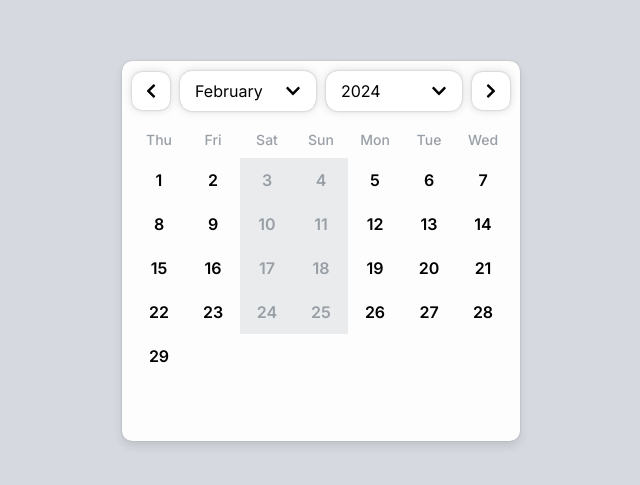
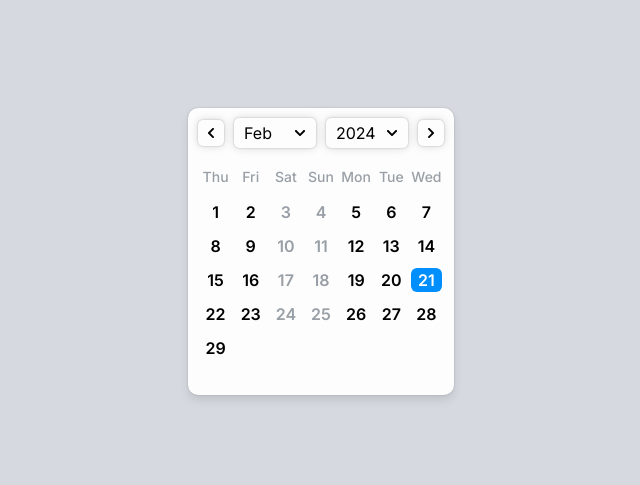
Before and after one commit to Ad1tyARa0/date-picker, a React (Vite) app: page / in a window 1280 px wide. Shown: the part 149-634 px from the top of the page, without its empty margins (319-959 px from the left). Built offline with nearby package versions, Linux system fonts and the light colour scheme; the HTML template or start-up script is replaced by a standard one.

Commit message:
Added the select dates feature.

```diff
--- a/src/App.tsx
+++ b/src/App.tsx
@@ -1,13 +1,11 @@
 import './App.scss'
-
+import { DateRangePicker } from './components/date-range-picker/DateRangePicker';
 import './sass/globals.scss';
-
-import { DatePicker } from './components/date-picker/DatePicker'
 
 function App() {
   return (
     <div className='app'>
-      <DatePicker />
+      <DateRangePicker />
     </div>
   )
 }
--- a/src/components/custom-dropdown/CustomDropdown.scss
+++ b/src/components/custom-dropdown/CustomDropdown.scss
@@ -4,14 +4,14 @@
 $css_prefix: ".cd__";
 
 #{$css_prefix}main{
-	display: flex;
-	align-items: center;
-	justify-content: center;
+	// display: flex;
+	// align-items: center;
+	// justify-content: center;
 	border: 0;
-	background-color:#FFF;
-	border-radius: 12px;
+	// background-color:#FFF;
+	border-radius: 5px;
 	box-shadow: 0 0 2px 0 rgba(#000,.25), 0 0 10px 0 rgba(#000, .15);
-  padding: 10px 15px;
+  padding: 5px 10px;
 }
 
 #{$css_prefix}header {
@@ -26,7 +26,7 @@ $css_prefix: ".cd__";
 }
 
 #{$css_prefix}header-text {
-  min-width: 80px;
+  min-width: 40px;
 }
 
 #{$css_prefix}options {
--- a/src/components/custom-dropdown/CustomDropdown.tsx
+++ b/src/components/custom-dropdown/CustomDropdown.tsx
@@ -41,7 +41,7 @@ const CustomDropdownComponent: React.FunctionComponent<CustomDropdownProps> = ({
         </div>
 
         <div className={`${css_prefix}header-icon`}>
-          <FaChevronDown />
+          <FaChevronDown fontSize={12} />
         </div>
       </div>
 
--- a/src/components/date-picker/DatePicker.scss
+++ b/src/components/date-picker/DatePicker.scss
@@ -6,11 +6,6 @@ $css_prefix: ".dp__";
 #{$css_prefix}main {
   display: flex;
   flex-direction: column;
-  border-radius: 10px;
-  min-height: 360px;
-  background-color: $--c-bg-tertiary;
-  box-shadow: 0 0 2px 0 rgba(#000, .2), 0 5px 10px 0 rgba(#000, .1);
-	padding: 10px;
 }
 
 #{$css_prefix}header {
@@ -30,9 +25,10 @@ $css_prefix: ".dp__";
 	align-items: center;
 	justify-content: center;
 	border: 0;
-  padding: 11px;
-	background-color:#FFF;
-	border-radius: 10px;
+  padding: 0 5px;
+  padding: 7px;
+	// background-color:#FFF;
+	border-radius: 5px;
 	box-shadow: 0 0 2px 0 rgba(#000,.25), 0 0 10px 0 rgba(#000, .15);
 }
 
@@ -48,11 +44,8 @@ $css_prefix: ".dp__";
   margin-right: 10px;
 }
 
-
-
 #{$css_prefix}select {
   margin-right: 5px;
-
 }
 
 #{$css_prefix}body {
@@ -76,7 +69,7 @@ $css_prefix: ".dp__";
 
 
   border: 0;
-	padding: 10px 5px;
+	margin: 5px 2px;
   border-radius: 6px;
 	font-weight: 600;
 	border: 2px solid transparent;
@@ -91,8 +84,6 @@ $css_prefix: ".dp__";
 }
 
 #{$css_prefix}date-disabled {
-  background-color: $--c-bg-secondary;
-  border-radius: 0;
   color: $--c-text-secondary;
   cursor: not-allowed;
 
@@ -103,6 +94,19 @@ $css_prefix: ".dp__";
   }
 }
 
+#{$css_prefix}date-selected {
+  background-color: $--c-theme-primary;
+  color: white;
+
+  &:hover {
+    color: white
+  }
+}
+
+#{$css_prefix}date-highlighted {
+  background-color: $--c-theme-primary-accent;
+}
+
 #{$css_prefix}days {
   @include display-flex-center;
 
--- a/src/components/date-picker/DatePicker.tsx
+++ b/src/components/date-picker/DatePicker.tsx
@@ -7,18 +7,36 @@ import { FaChevronRight } from "react-icons/fa";
 
 // SCSS.
 import "./DatePicker.scss";
-import { MONTHS, MONTH_MAPPING, MONTH_REVERSE_MAPPING } from "../../utils/constants";
-import { generateMonthOptions, generateYearOptions, getNumberOfDaysInMonth, getRange, getSortedDays, isWeekday } from "../../utils/functions";
+import { MONTH_MAPPING, MONTH_MAPPING_SHORT } from "../../utils/constants";
+import { generateMonthOptions, generateYearOptions, getDate, getNumberOfDaysInMonth, getRange, getSortedDays, isSameDate, isWeekday } from "../../utils/functions";
 import { CustomDropdown } from "../custom-dropdown/CustomDropdown";
 
 const css_prefix = "dp__";
 
 // Component props.
-interface DatePickerProps { }
+interface DatePickerProps {
+  month: number;
+  setMonth: React.Dispatch<React.SetStateAction<number>>;
+  year: number;
+  setYear: React.Dispatch<React.SetStateAction<number>>;
+  startDate: Date | null;
+  endDate: Date | null;
+  handleChangeSelectedDates: (selectedDate: Date) => void;
+  selectedDates: Array<Date>;
+}
 
-const DatePickerComponent: React.FunctionComponent<DatePickerProps> = () => {
-  const [month, setMonth] = useState<number>(new Date().getMonth());
-  const [year, setYear] = useState<number>(new Date().getFullYear());
+const DatePickerComponent: React.FunctionComponent<DatePickerProps> = ({
+  month,
+  setMonth,
+  year,
+  setYear,
+  startDate,
+  endDate,
+  handleChangeSelectedDates,
+  selectedDates,
+}) => {
+  // const [month, setMonth] = useState<number>(new Date().getMonth());
+  // const [year, setYear] = useState<number>(new Date().getFullYear());
 
   const checkIfDateIsWeekday = (date: number): boolean => {
     return isWeekday(new Date(year, month, date));
@@ -56,11 +74,11 @@ const DatePickerComponent: React.FunctionComponent<DatePickerProps> = () => {
     <div className={`${css_prefix}main`}>
       <div className={`${css_prefix}header`}>
         <div className={`${css_prefix}icon`} onClick={onClickPreviousMonth}>
-          <FaChevronLeft />
+          <FaChevronLeft fontSize={12} />
         </div>
 
         <div className={`${css_prefix}month-container`}>
-          <CustomDropdown title={MONTH_MAPPING[month]} value={month} handleChange={handleChangeMonth} options={generateMonthOptions()} />
+          <CustomDropdown title={MONTH_MAPPING_SHORT[month]} value={month} handleChange={handleChangeMonth} options={generateMonthOptions()} />
         </div>
 
         <div className={`${css_prefix}date-container`}>
@@ -68,7 +86,7 @@ const DatePickerComponent: React.FunctionComponent<DatePickerProps> = () => {
         </div>
 
         <div className={`${css_prefix}icon`} onClick={onClickNextMonth}>
-          <FaChevronRight />
+          <FaChevronRight fontSize={12} />
         </div>
       </div>
 
@@ -76,7 +94,7 @@ const DatePickerComponent: React.FunctionComponent<DatePickerProps> = () => {
         <div className={`${css_prefix}calendar`}>
           {getSortedDays(year, month).map((e) => {
             return (
-              <div className={`${css_prefix}days`}>
+              <div key={e} className={`${css_prefix}days`}>
                 {e}
               </div>
             )
@@ -86,9 +104,29 @@ const DatePickerComponent: React.FunctionComponent<DatePickerProps> = () => {
         <div className={`${css_prefix}calendar`}>
           {getRange(1, getNumberOfDaysInMonth(year, month) + 1).map((e) => {
             const checkWeekday = checkIfDateIsWeekday(e);
+            const date = getDate(year, month, e)
+            let isSameStart = false;
+            let isSameEnd = false;
+
+            if (startDate) {
+              isSameStart = isSameDate(date, startDate);
+            }
+
+            if (endDate) {
+              isSameEnd = isSameDate(date, endDate);
+            }
 
             return (
-              <div onClick={() => checkIfDateIsWeekday(e)} className={`${css_prefix}date ${!checkWeekday ? css_prefix + 'date-disabled' : ''}`}>
+              <div
+                key={e}
+                onClick={() => handleChangeSelectedDates(date)}
+                className={`${css_prefix}date
+                  ${!checkWeekday ? css_prefix + 'date-disabled' : ''}
+                  ${isSameStart || isSameEnd ? css_prefix + 'date-selected' : ''}
+                  ${isSameEnd ? css_prefix + 'date-selected' : ''}
+                  ${selectedDates.some(e => e.getTime() === date.getTime()) && date > startDate! && date < endDate! && isWeekday(date) ? css_prefix + 'date-highlighted' : ''}
+                `}
+              >
                 {e}
               </div>
             )
--- /dev/null
+++ b/src/components/date-range-picker/DateRangePicker.scss
@@ -0,0 +1,24 @@
+@import "src/sass/colors";
+@import "src/sass/variables";
+
+$css_prefix: ".drp__";
+
+#{$css_prefix}main{
+  display: flex;
+  flex-direction: column;
+}
+
+#{$css_prefix}date-range-container {
+  display: flex;
+  border-radius: 10px;
+  background-color: $--c-bg-tertiary;
+  box-shadow: 0 0 2px 0 rgba(#000, .2), 0 5px 10px 0 rgba(#000, .1);
+	// padding: 10px 10px 10px 0;
+  padding: 10px;
+}
+
+#{$css_prefix}date-picker-container {
+  border-right: 1px solid $--c-text-secondary;
+  margin-right: 10px;
+  padding: 0 10px;
+}
--- /dev/null
+++ b/src/components/date-range-picker/DateRangePicker.tsx
@@ -0,0 +1,90 @@
+import React, { useEffect, useState } from "react";
+
+// SCSS.
+import "./DateRangePicker.scss";
+import { DatePicker } from "../date-picker/DatePicker";
+
+const css_prefix = "drp__";
+
+// Component props.
+interface DateRangePickerProps { }
+
+const DateRangePickerComponent: React.FunctionComponent<DateRangePickerProps> = () => {
+  const [startMonth, setStartMonth] = useState<number>(new Date().getMonth());
+  const [startYear, setStartYear] = useState<number>(new Date().getFullYear());
+
+  const [endMonth, setEndMonth] = useState<number>(startMonth + 1);
+  const [endYear, setEndYear] = useState<number>(new Date().getFullYear());
+
+  // const currentDate = new Date();
+  const [startDate, setStartDate] = useState<Date | null>(new Date());
+  // const nextDayDate = new Date(currentDate).setDate(currentDate.getDate() + 1);
+  const [endDate, setEndDate] = useState<Date | null>(null);
+  const [startDateSelected, setStartDateSelected] = useState<boolean>(true);
+  const [selectedDates, setSelectedDates] = useState<Array<Date>>([]);
+
+  console.log(selectedDates);
+
+  const handleChangeSelectedDates = (selectedDate: Date) => {
+    console.log(selectedDate);
+
+    if (startDateSelected) {
+      setStartDate(selectedDate);
+    } else {
+      setEndDate(selectedDate);
+    }
+
+    setStartDateSelected(!startDateSelected);
+    // const dates = getSelectedDatesInRange();
+    // console.log(dates);
+  }
+
+  useEffect(() => {
+      const selectedDates: Date[] = [];
+
+      if (startDate && endDate) {
+        const currentDay = new Date(startDate);
+        while (currentDay <= endDate) {
+          selectedDates.push(new Date(currentDay));
+          currentDay.setDate(currentDay.getDate() + 1);
+        }
+      }
+
+      setSelectedDates(selectedDates);
+  }, [startDate, endDate])
+
+  return (
+    <div className={`${css_prefix}main`}>
+      <div className={`${css_prefix}date-range-input`}>
+
+      </div>
+
+      <div className={`${css_prefix}date-range-container`}>
+        {/* <div className={`${css_prefix}date-picker-container`}> */}
+        <DatePicker
+          startDate={startDate}
+          // selectStartDate={handleClickSelectStartDate}
+          month={startMonth}
+          setMonth={setStartMonth}
+          year={startYear}
+          setYear={setStartYear}
+          endDate={endDate}
+          handleChangeSelectedDates={handleChangeSelectedDates}
+          selectedDates={selectedDates}
+        />
+
+        {/* </div> */}
+
+        {/* <DatePicker
+          selectedDate={endDate}
+          month={endMonth}
+          setMonth={setEndMonth}
+          year={endYear}
+          setYear={setEndYear}
+        /> */}
+      </div>
+    </div>
+  );
+};
+
+export const DateRangePicker = DateRangePickerComponent;
--- a/src/utils/constants/index.ts
+++ b/src/utils/constants/index.ts
@@ -26,6 +26,21 @@ export const MONTH_MAPPING: { [m: number]: string } = {
   9: 'October',
   10: 'November',
   11: 'December'
+}
+
+export const MONTH_MAPPING_SHORT: { [m: number]: string } = {
+  0: 'Jan',
+  1: 'Feb',
+  2: 'Mar',
+  3: 'Apr',
+  4: 'May',
+  5: 'Jun',
+  6: 'Jul',
+  7: 'Aug',
+  8: 'Sep',
+  9: 'Oct',
+  10: 'Nov',
+  11: 'Dec',
 }
 
 export const MONTH_REVERSE_MAPPING: { [m: string]: number } = {
--- a/src/utils/functions/index.ts
+++ b/src/utils/functions/index.ts
@@ -75,3 +75,15 @@ export const generateMonthOptions = (): DropdownOptionsType[] => {
     }
   })
 }
+
+export const getDate = (year: number, month: number, day: number): Date => {
+  return new Date(year, month, day);
+}
+
+export const isSameDate = (date1: Date, date2: Date): boolean => {
+  return (
+    date1.getFullYear() === date2.getFullYear() &&
+    date1.getMonth() === date2.getMonth() &&
+    date1.getDate() === date2.getDate()
+  );
+}
```
